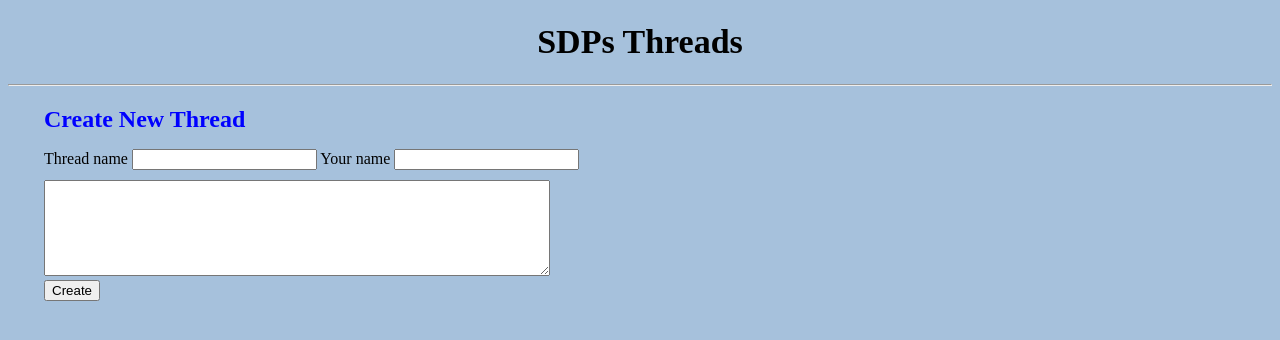
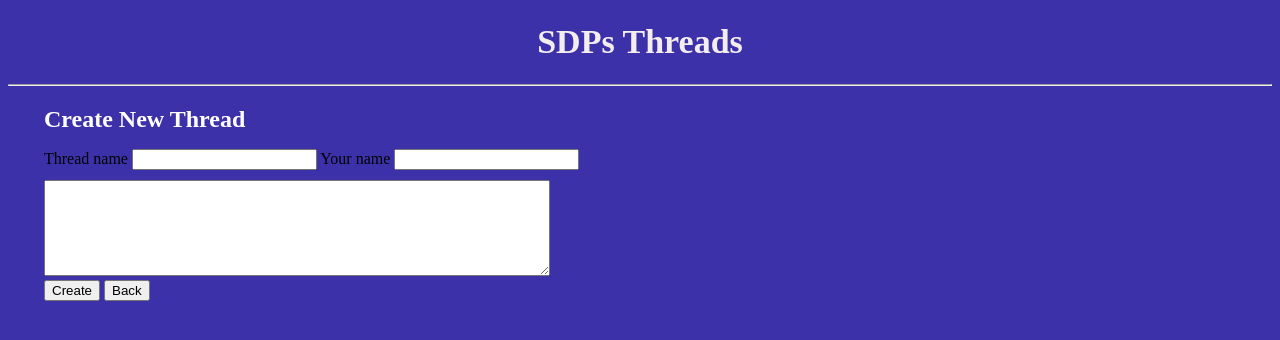
Before and after one commit to tenon-nonet/2CHANcopy, a PHP site: page /app/pages/createThread.php in a window 1280 px wide. Shown: the top 340 px of the page. Run offline with PHP 8.4, Linux system fonts and the light colour scheme.

Commit message:
feat:Create threadに戻るボタンを実装

```diff
--- a/app/pages/createThread.php
+++ b/app/pages/createThread.php
@@ -21,7 +21,7 @@ include("../../app/functions/thread_add.php");
     <?php include("../../app/parts/header.php") ?>
     <?php include("../../app/parts/validation.php") ?>
 
-    <div style="padding-left: 36px; color: blue;">
+    <div style="padding-left: 36px; color: white;">
         <h2 style="margin-top: 20px; margin-bottom: 0;">Create New Thread</h2>
     </div>
     <form method="POST" class="formWrapper">
@@ -35,6 +35,7 @@ include("../../app/functions/thread_add.php");
             <textarea name="body" class="commentTextArea"></textarea>
         </div>
         <input type="submit" value="Create" name="threadSubmitButton">
+        <input type="button" onclick="history.back()" value="Back">
     </form>
 
 
--- a/assets/style.css
+++ b/assets/style.css
@@ -1,9 +1,12 @@
 body{
-    background-color: #a6c1dc;
+    /* background-image: url(http://127.0.0.1:7860/file=/private/var/folders/vs/g6lz35nn57n5jr1_c7nl2bgh0000gn/T/ffa0f72b18515e522c200e9ca34db90022f50f09/00044-1800768711.png); */
+    background-color: #3d31a9;
+    background-size: contain;
 }
 
 .title{
     text-align: center;
+    color: #f3eded;
     font-size: 34px;
 }
 
```
